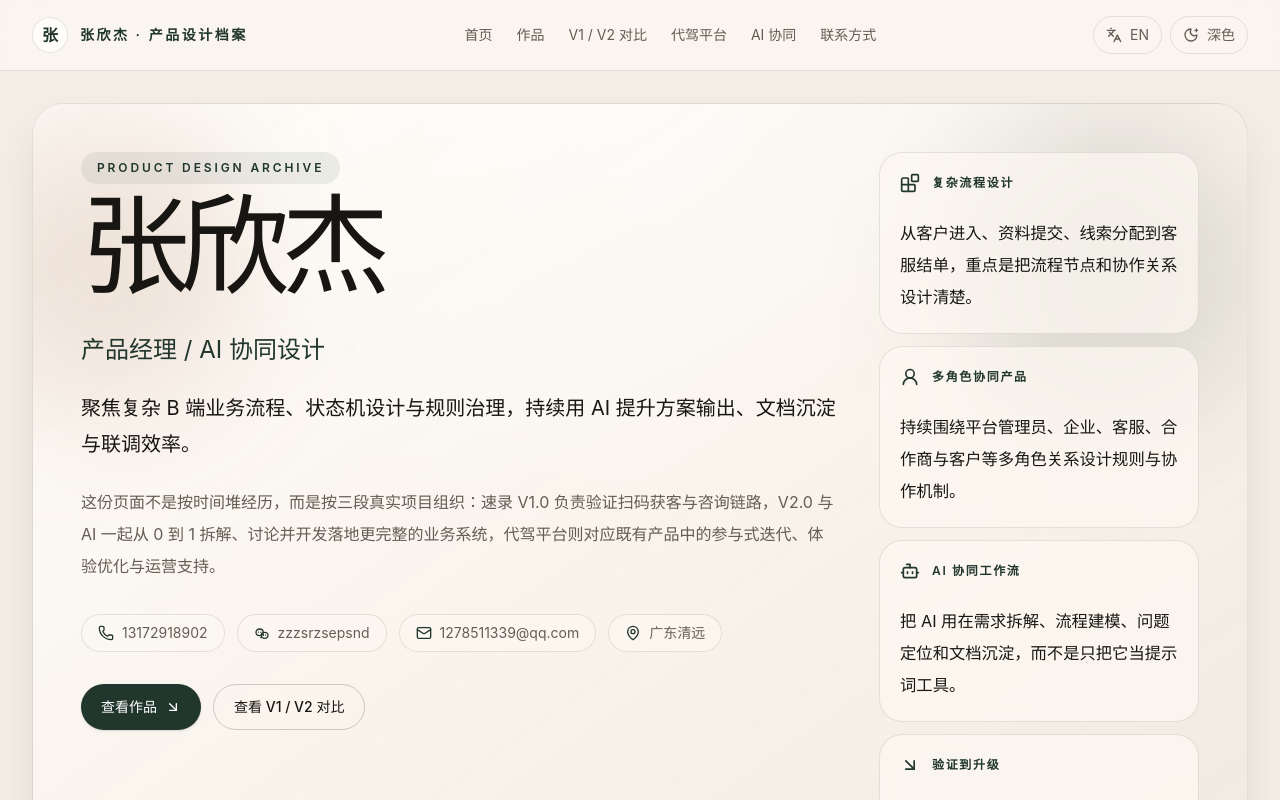
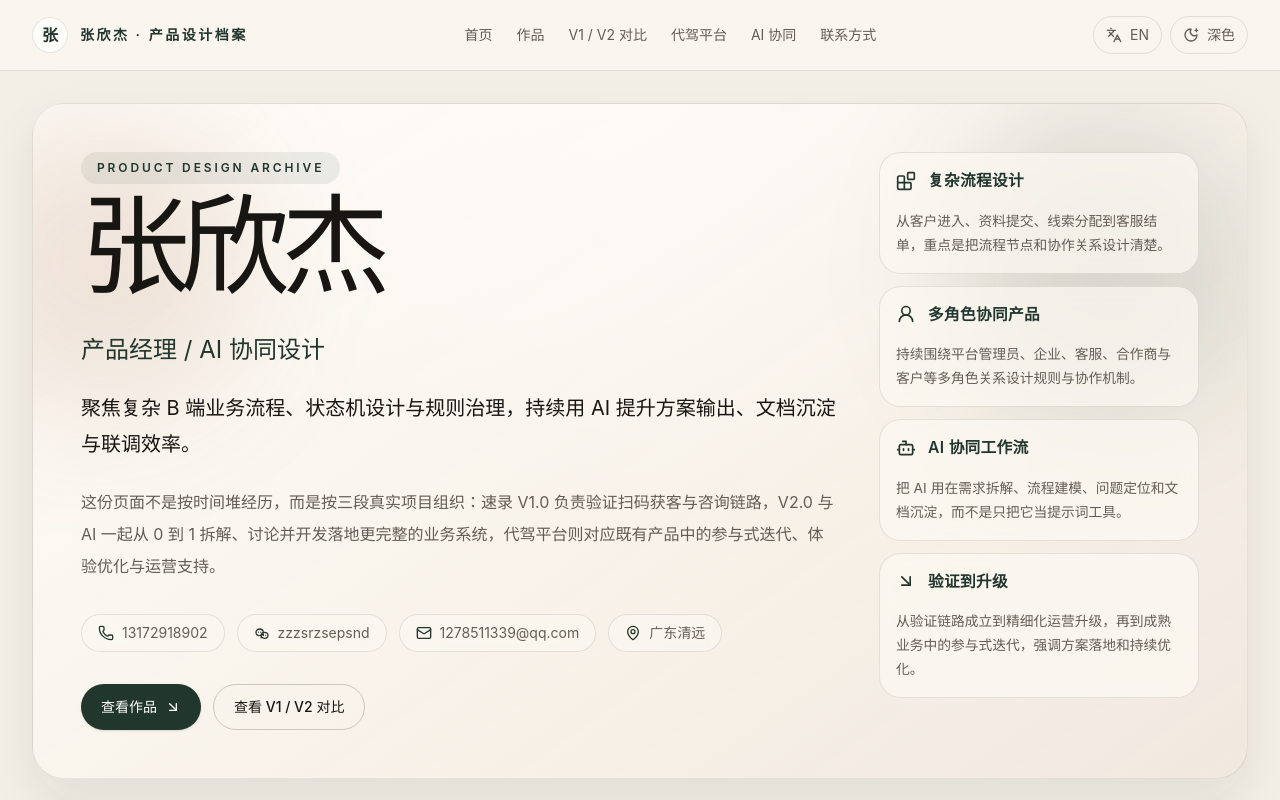
Before and after one commit to zzzgitdx/resume, a React (Vite) app: page / in a window 1280 px wide. Shown: the top 800 px of the page. Built offline with nearby package versions, Linux system fonts and the light colour scheme.

Commit message:
Swap hero card title and body scale

```diff
--- a/src/App.tsx
+++ b/src/App.tsx
@@ -631,12 +631,12 @@ function WeChatIcon({ className = '' }: { className?: string }) {
 
 function HeroStatCard({ icon, title, value }: { icon: React.ReactNode; title: string; value: string }) {
   return (
-    <div className="flex flex-col rounded-[1.45rem] border border-[color:var(--line)] bg-[color:var(--surface)]/88 p-5 backdrop-blur-sm transition-all duration-100 ease-out hover:border-[color:var(--line-strong)] hover:bg-[color:var(--surface)] hover:shadow-[0_18px_36px_rgba(18,19,18,0.08)] dark:hover:shadow-[0_18px_36px_rgba(0,0,0,0.22)]">
+    <div className="flex flex-col rounded-[1.35rem] border border-[color:var(--line)] bg-[color:var(--surface)]/88 p-4 backdrop-blur-sm transition-all duration-100 ease-out hover:border-[color:var(--line-strong)] hover:bg-[color:var(--surface)] hover:shadow-[0_18px_36px_rgba(18,19,18,0.08)] dark:hover:shadow-[0_18px_36px_rgba(0,0,0,0.22)]">
       <div className="flex items-center gap-3 text-[var(--accent)]">
         {icon}
-        <span className="text-[12px] font-semibold tracking-[0.14em] text-[var(--accent)] uppercase">{title}</span>
+        <span className="text-[0.98rem] font-semibold tracking-[0.02em] text-[var(--accent)]">{title}</span>
       </div>
-      <p className="mt-6 text-[1rem] leading-8 text-[var(--text)] md:text-[1.02rem]">{value}</p>
+      <p className="mt-4 text-[0.84rem] leading-6 text-[var(--muted)] md:text-[0.86rem]">{value}</p>
     </div>
   )
 }
```
